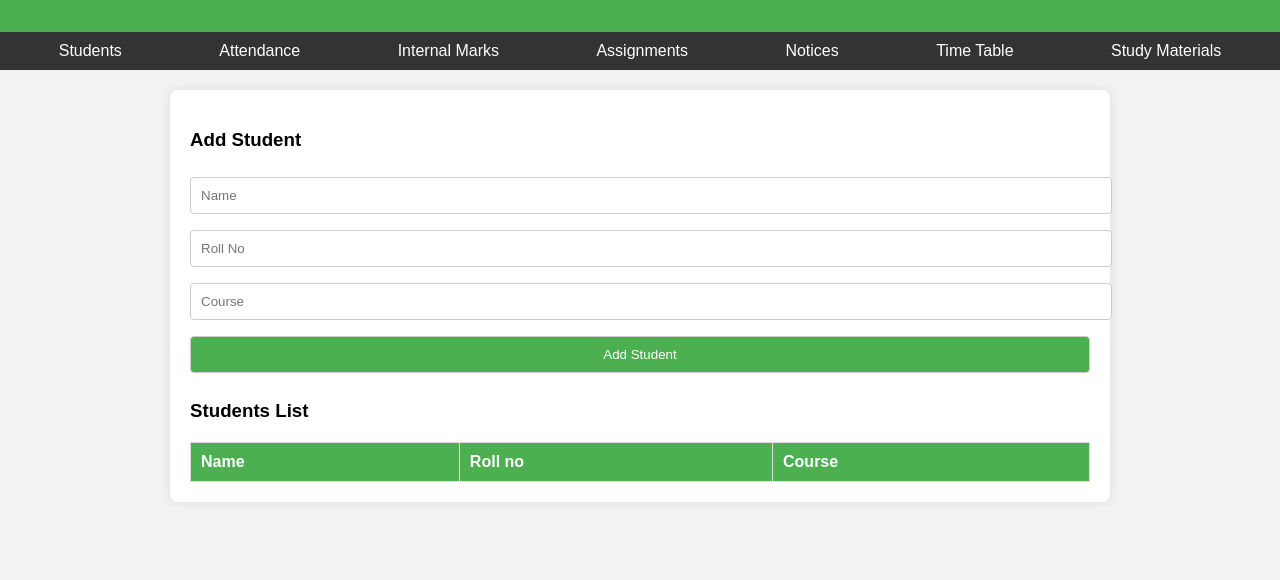
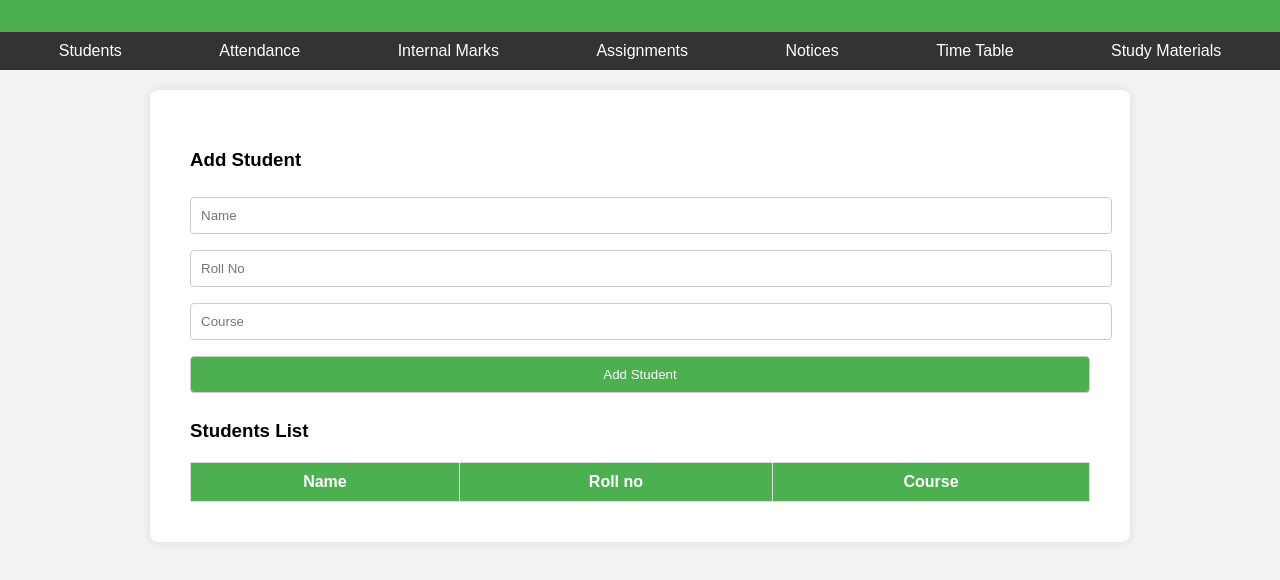
Before and after one commit to ShubhamSurbhi/StudentHub, a plain HTML site: page studenthub.html in a window 1280 px wide. Both pictures are taken after a click on the element "Students". Shown: the part 66-646 px from the top of the page. Drawn offline with Linux system fonts and the light colour scheme.

Commit message:
Update studenthub.css

```diff
--- a/studenthub.css
+++ b/studenthub.css
@@ -29,7 +29,7 @@ header {
     max-width: 900px;
     margin: 20px auto;
     background: white;
-    padding: 20px;
+    padding: 40px;
     border-radius: 8px;
     box-shadow: 0 0 10px rgba(0,0,0,0.1);
 }
@@ -61,8 +61,9 @@ table {
 th, td {
     border: 1px solid #ddd;
     padding: 10px;
-    text-align: left;
+    text-align: center;
 }
+
 
 th {
     background: #4CAF50;
```
